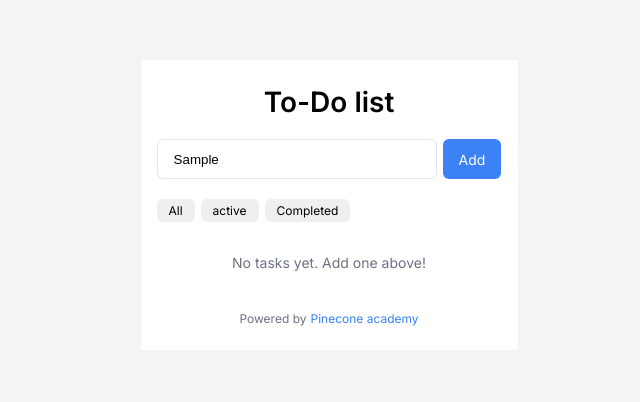
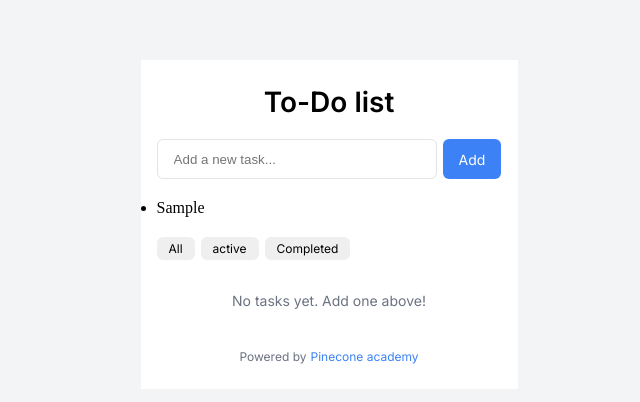
Before and after one commit to grooot666/to-do, a plain HTML site: page index.html in a window 1280 px wide. Both pictures are taken after typing "Sample" into the empty fields and a click on the button "Add". Shown: the whole page, without its empty margins (311-951 px from the left). Drawn offline with Linux system fonts and the light colour scheme.

Commit message:
third commit

```diff
--- a/index.css
+++ b/index.css
@@ -10,7 +10,7 @@ body {
 }
 .container {
   width: 377px;
-  height: 290px;
+  min-height: 290px;
   background-color: #fff;
   margin-top: 60px;
   padding: 25px 16px;
--- a/index.html
+++ b/index.html
@@ -18,9 +18,15 @@
         <div class="to-do_head">
           <h1>To-Do list</h1>
           <div class="add_input">
-            <input type="text" placeholder="Add a new task..." />
-            <button>Add</button>
+            <input
+              type="text"
+              class="input-field"
+              id="todo-input"
+              placeholder="Add a new task..."
+            />
+            <button id="add-button">Add</button>
           </div>
+          <div><ul id="task-list"></ul></div>
 
           <div class="tabs">
             <button>All</button>
@@ -35,6 +41,6 @@
         <div class="end_text2">Pinecone academy</div>
       </div>
     </div>
+    <script src="index.js"></script>
   </body>
-  <script src="index.js"></script>
 </html>
--- a/index.js
+++ b/index.js
@@ -0,0 +1,38 @@
+const addButton = document.getElementById("add-button");
+const todoInput = document.getElementById("todo-input");
+const taskList = document.getElementById("task-list");
+
+function addTask() {
+  const task = todoInput.value.trim();
+  if (task) {
+    greatTaskElement(task);
+    todoInput.value = [];
+    saveTask();
+  } else {
+    alert("Please enter a task.");
+  }
+}
+
+addButton.addEventListener("click", addTask);
+
+function greatTaskElement(task) {
+  const listElement = document.createElement("li");
+  listElement.textContent = task;
+  taskList.appendChild(listElement);
+}
+function saveTask() {
+  let data = [];
+  taskList.querySelectorAll("li").forEach(function (item) {
+    data.push(item.textContent.trim());
+  });
+  localStorage.setItem("datas", JSON.stringify(data));
+}
+
+function loadTask() {
+  const data = JSON.parse(localStorage.getItem("datas")) || [];
+  data.forEach(greatTaskElement);
+}
+window.onload = function () {
+  alert("Welcome to the Todo List App!");
+  loadTask();
+};
```
